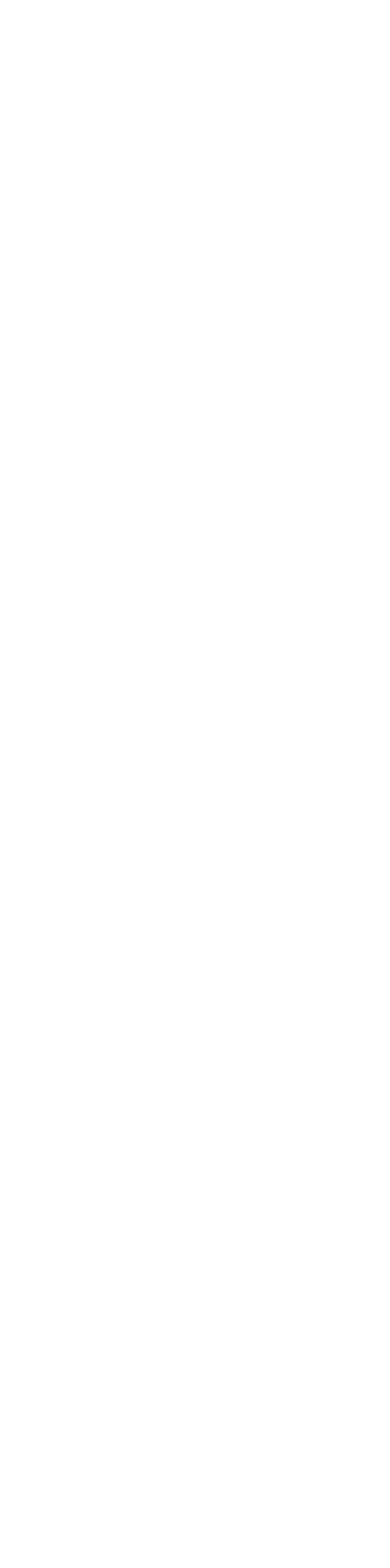
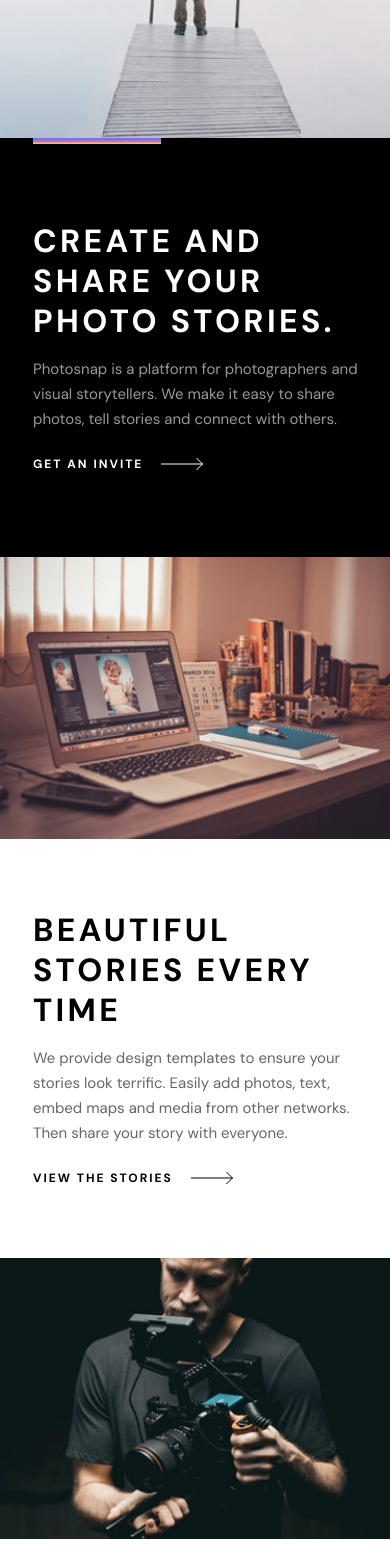
Before and after one commit to jhellard/photosnap, a React (Vite) app: page / in a window 390 px wide. Shown: the part 240-1808 px from the top of the page. Before the commit the page ends 844 px from the top, so only its background shows below. Built offline with nearby package versions, Linux system fonts and the light colour scheme.

Commit message:
Created InfoCard, StoryCard, and styled mobile design
Made a lot of progress on the mobile viewport, created a InfoCard and StoryCard to reduce code duplication, added a Line component for the fancy gradiant line.

```diff
--- /dev/null
+++ b/src/component/InfoCard/InfoCard.jsx
@@ -0,0 +1,56 @@
+import Line from "../Line";
+
+const InfoCard = ({
+  image,
+  alt,
+  headingType,
+  heading,
+  description,
+  button,
+  bgColor,
+  textColor,
+  line,
+  padding,
+}) => {
+  const cardVariants = {
+    bgBlack: "bg-pureBlack",
+    bgWhite: "bg-pureWhite",
+    textBlack: "text-pureBlack",
+    textWhite: "text-pureWhite",
+  };
+
+  const headingStyles = `mb-4 text-[2rem] font-bold leading-[40px] tracking-[3.33px] ${
+    padding && "pr-[3rem]"
+  }`;
+
+  return (
+    <section
+      className={`flex flex-col ${cardVariants[bgColor]} ${cardVariants[textColor]}`}
+    >
+      {/* TODO: PASS ALT TEXT */}
+      <img src={image} alt={alt} />
+      <section className="relative flex min-h-[419px] flex-col items-center justify-center pl-[33px] pr-6 text-left">
+        {line && <Line />}
+        {headingType === "h1" ? (
+          <h1 className={headingStyles}>{heading}</h1>
+        ) : (
+          <h2 className={headingStyles}>{heading}</h2>
+        )}
+
+        <p className="mb-[23px] text-[15px] leading-[25px] opacity-60">
+          {description}
+        </p>
+        <button className="flex items-center gap-[18px] self-start text-[12px] font-bold tracking-[2px]">
+          {button}
+          <svg xmlns="http://www.w3.org/2000/svg" width="43" height="14">
+            <g fill="none" fill-rule="evenodd" stroke="currentColor">
+              <path d="M0 7h41.864M35.428 1l6 6-6 6" />
+            </g>
+          </svg>
+        </button>
+      </section>
+    </section>
+  );
+};
+
+export default InfoCard;
--- /dev/null
+++ b/src/component/Line.jsx
@@ -0,0 +1,7 @@
+const Line = () => {
+  return (
+    <hr className="absolute inset-0 left-[33px] h-[6px] w-[128px] border-none bg-gradient-to-t from-bgGradiant1 via-bgGradiant2  to-bgGradiant3" />
+  );
+};
+
+export default Line;
--- /dev/null
+++ b/src/component/StoryCard/StoryCard.jsx
@@ -0,0 +1,22 @@
+const StoryCard = ({ image, alt, heading, author }) => {
+  return (
+    <li className="relative">
+      <img className="min-w-full brightness-[65%]" src={image} alt={alt} />
+      <div className="absolute inset-0 mb-10 flex flex-col justify-end px-8 text-pureWhite">
+        <h3 className="mb-1 text-[18px] font-bold leading-[25px]">{heading}</h3>
+        <span className="mb-4 text-[13px]">{`by ${author}`}</span>
+        <hr className="mb-5 opacity-25" />
+        <button className="flex items-center justify-between text-[12px] font-bold tracking-[2px]">
+          READ STORY
+          <svg xmlns="http://www.w3.org/2000/svg" width="43" height="14">
+            <g fill="none" fill-rule="evenodd" stroke="currentColor">
+              <path d="M0 7h41.864M35.428 1l6 6-6 6" />
+            </g>
+          </svg>
+        </button>
+      </div>
+    </li>
+  );
+};
+
+export default StoryCard;
--- a/src/routes/Home.jsx
+++ b/src/routes/Home.jsx
@@ -1,5 +1,76 @@
+import Create from "../assets/home/mobile/create-and-share.jpg";
+import Stories from "../assets/home/mobile/beautiful-stories.jpg";
+import Designed from "../assets/home/mobile/designed-for-everyone.jpg";
+
+import InfoCard from "../component/InfoCard/InfoCard";
+import StoryCard from "../component/StoryCard/StoryCard";
+
+import Mountains from "../assets/stories/mobile/mountains.jpg";
+import Cityscapes from "../assets/stories/mobile/cityscapes.jpg";
+import Voyage from "../assets/stories/mobile/18-days-voyage.jpg";
+import Architecturals from "../assets/stories/mobile/architecturals.jpg";
+
 const Home = () => {
-  return <section>Home</section>;
+  return (
+    <>
+      <InfoCard
+        image={Create}
+        headingType="h1"
+        heading="CREATE AND SHARE YOUR PHOTO STORIES."
+        description="Photosnap is a platform for photographers and visual storytellers. We
+  make it easy to share photos, tell stories and connect with others."
+        button="GET AN INVITE"
+        bgColor="bgBlack"
+        textColor="textWhite"
+        line
+      />
+      <InfoCard
+        image={Stories}
+        headingType="h2"
+        heading="BEAUTIFUL STORIES EVERY TIME"
+        description="We provide design templates to ensure your stories look terrific. Easily add photos, text, embed maps and media from other networks. Then share your story with everyone."
+        button="VIEW THE STORIES"
+        bgColor="bgWhite"
+        textColor="textBlack"
+        padding
+      />
+      <InfoCard
+        image={Designed}
+        headingType="h2"
+        heading="DESIGNED FOR EVERYONE"
+        description="Photosnap can help you create stories that resonate with your audience.  Our tool is designed for photographers of all levels, brands, businesses you name it."
+        button="VIEW THE STORIES"
+        bgColor="bgWhite"
+        textColor="textBlack"
+      />
+      <ul>
+        <StoryCard
+          image={Mountains}
+          alt="Mountains"
+          heading="The Mountains"
+          author="John Appleseed"
+        />
+        <StoryCard
+          image={Cityscapes}
+          alt="Cityscape"
+          heading="Sunset Cityscapes"
+          author="Benjamin Cruz"
+        />
+        <StoryCard
+          image={Voyage}
+          alt="Man walking at sunset"
+          heading="18 Days Voyage"
+          author="Alexei Borodin"
+        />
+        <StoryCard
+          image={Architecturals}
+          alt="Large building with many windows"
+          heading="Architecturals"
+          author="Alexei Borodin"
+        />
+      </ul>
+    </>
+  );
 };
 
 export default Home;
--- a/tailwind.config.cjs
+++ b/tailwind.config.cjs
@@ -7,6 +7,9 @@ module.exports = {
         pureBlack: "#000000",
         lightGrey: "#DFDFDF",
         pureWhite: "#FFFFFF",
+        bgGradiant1: "#FFC593",
+        bgGradiant2: "#BC7198",
+        bgGradiant3: "#5A77FF",
       },
     },
   },
```
